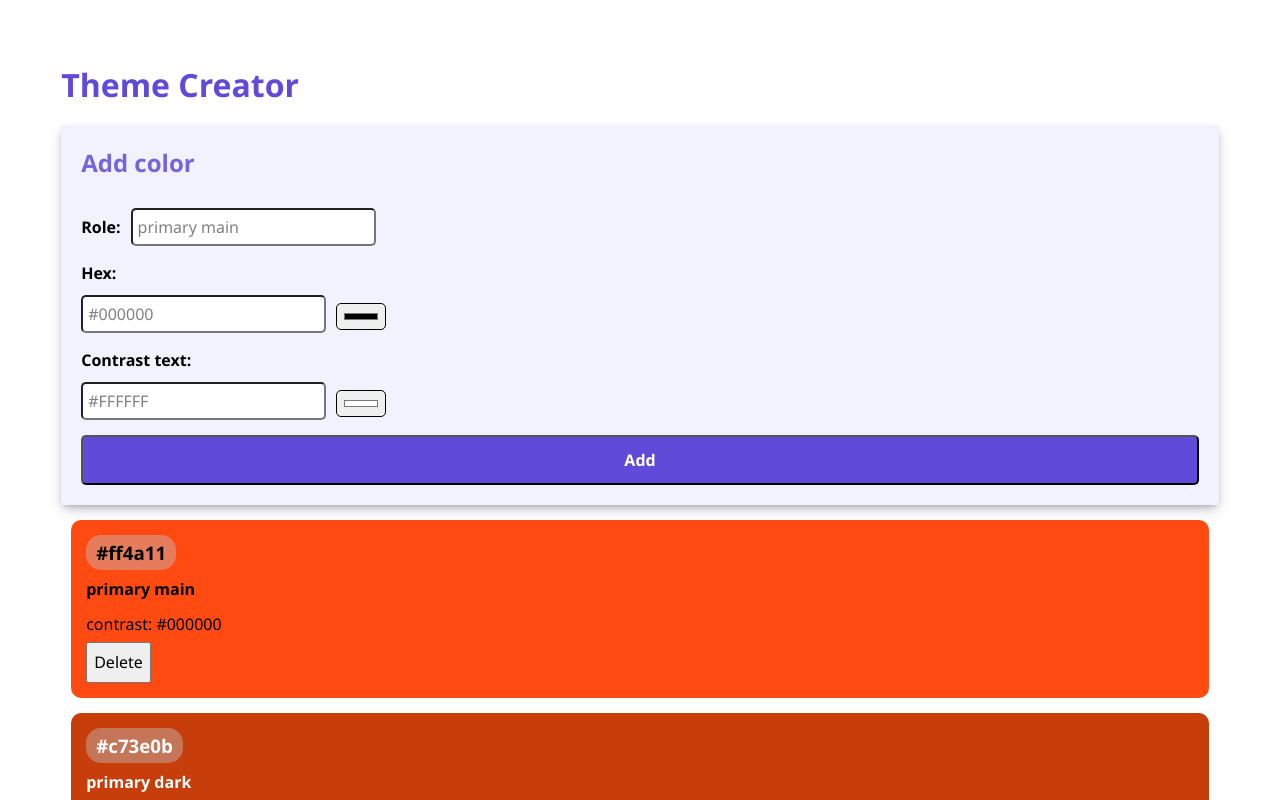
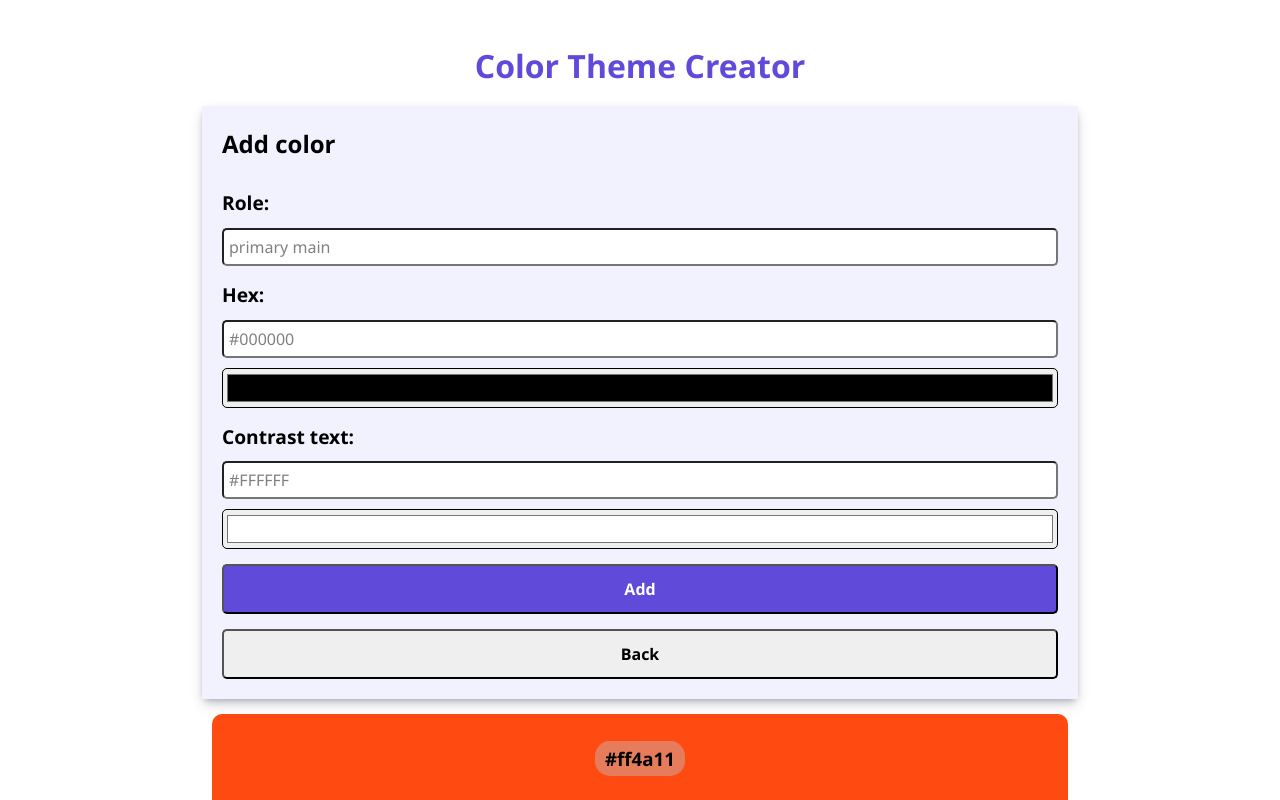
Before and after one commit to aliceverc/recap-project-4, a React (Vite) app: page / in a window 1280 px wide. Shown: the top 800 px of the page. Built offline with nearby package versions, Linux system fonts and the light colour scheme.

Commit message:
add changing to the files to solve issue #4

```diff
--- a/src/App.jsx
+++ b/src/App.jsx
@@ -26,20 +26,36 @@ function App() {
     );
   }
 
+  // replace the matching color with its updated version
+  function handleEditColor(updatedColor) {
+    setColors(
+      colors.map((color) =>
+        // if the ids match, swap in the edited object; otherwise leave untouched
+        color.id === updatedColor.id ? updatedColor : color
+      )
+    );
+  }
+
   return (
     <>
-      <h1>Theme Creator</h1>
+      <h1>Color Theme Creator</h1>
 
-      {/* pass the add-color callback into the form */}
-      <ColorForm onAddColor={handleAddColor} />
+      {/* unified form for adding colors: calls handleAddColor via onsave */}
+      <ColorForm onSave={handleAddColor} />
 
-      {/* If no colours remain, show a friendly prompt; otherwise render the palette */}
+      {/* If no colors remain, show a friendly prompt; otherwise render the palette */}
       {colors.length === 0 ? (
         <p>Your theme is empty. Add some colours to get started!</p>
       ) : (
         colors.map((color) => {
           return (
-            <Color key={color.id} color={color} onDelete={handleDeleteColor} />
+            <Color
+              key={color.id}
+              color={color}
+              onDelete={handleDeleteColor}
+              // pass the edit handler so each card can call back with its updated object
+              onSave={handleEditColor}
+            />
           );
         })
       )}
--- a/src/Components/Color/Color.css
+++ b/src/Components/Color/Color.css
@@ -2,7 +2,11 @@
   margin: 15px 10px;
   padding: 15px;
   border-radius: 10px;
-  line-height: 35px;
+  line-height: 60px;
+  text-align: center;
+}
+.color-card h4 {
+  text-align: left;
 }
 
 .color-card-headline {
@@ -18,3 +22,26 @@
   border: 2px solid rgba(197, 192, 192, 0.436);
   margin-right: 10px;
 }
+
+.update_buttons {
+  width: 100%;
+  height: 50px;
+  font-weight: 800;
+  font-size: 1em;
+  border-radius: 5px;
+  margin-bottom: 5px;
+  line-height: 30px;
+}
+.edit {
+  background-color: var(--violet);
+  color: #fff;
+}
+.edit:hover {
+  cursor: pointer;
+  background-color: var(--lightviolet);
+}
+.delete:hover {
+  cursor: pointer;
+  background-color: var(--violet);
+  color: #fff;
+}
--- a/src/Components/Color/Color.jsx
+++ b/src/Components/Color/Color.jsx
@@ -1,9 +1,13 @@
+import { ColorForm } from "../ColorForm/ColorForm";
 import "./Color.css";
 import { useState } from "react";
 
-export default function Color({ color, onDelete }) {
+// a single color card: shows color info, plus Delete or Edit flows
+export default function Color({ color, onDelete, onSave }) {
+  // confirmation state for the Delete flow
   const [isConfirming, setIsConfirming] = useState(false);
-  console.log(isConfirming);
+  // edit state for swapping into the inline edit form
+  const [isEditing, setIsEditing] = useState(false);
 
   return (
     <div
@@ -13,11 +17,31 @@ export default function Color({ color, onDelete }) {
         color: color.contrastText,
       }}
     >
+      {isEditing ? (
+        // form inside the Edit mode: prefilled with default values and wired to save or cancel
+        <ColorForm
+          initialRole={color.role}
+          initialHex={color.hex}
+          initialContrastText={color.contrastText}
+          onSave={(updated) => onSave({ ...updated, id: color.id })}
+          onCancel={() => setIsEditing(false)}
+        />
+      ) : (
+        <>
+          {/* normal Display moda */}
           <h3 className="color-card-headline">{color.hex}</h3>
-      <h4>{color.role}</h4>
+          <h3>{color.role}</h3>
           <p>contrast: {color.contrastText}</p>
 
-      {/* Confirmation prompt */}
+          {/* enter Edit mode */}
+          <button
+            className="update_buttons edit"
+            onClick={() => setIsEditing(true)}
+          >
+            Edit
+          </button>
+
+          {/* Confirmation flow */}
           {isConfirming ? (
             <>
               <h4 className="color-card-highlight">
@@ -30,7 +54,14 @@ export default function Color({ color, onDelete }) {
             </>
           ) : (
             // Initial state: show a Delete button that enters confirm mode
-        <button onClick={() => setIsConfirming(true)}>Delete</button>
+            <button
+              className="update_buttons delete"
+              onClick={() => setIsConfirming(true)}
+            >
+              Delete
+            </button>
+          )}
+        </>
       )}
     </div>
   );
--- a/src/Components/ColorForm/ColorForm.css
+++ b/src/Components/ColorForm/ColorForm.css
@@ -11,19 +11,31 @@
 }
 
 .input_field {
-  margin-left: 10px;
   padding: 5px;
   color: gray;
   border-radius: 5px;
   font-weight: 400;
+  width: 100%;
 }
 
-.input_field_hex {
+.input_text_hex {
   padding: 5px;
   margin-top: 10px;
   border-radius: 5px;
   color: gray;
   font-weight: 400;
+  width: 100%;
+}
+
+.input_field_hex {
+  margin-top: 10px;
+  border-radius: 5px;
+  font-weight: 400;
+  width: 100%;
+  height: 40px;
+}
+.input_field_hex:hover {
+  cursor: pointer;
 }
 
 .add_button {
@@ -34,8 +46,23 @@
   font-weight: 800;
   font-size: 1em;
   border-radius: 5px;
+  line-height: 30px;
 }
 .add_button:hover {
   cursor: pointer;
   background-color: var(--lightviolet);
 }
+
+.cancel_button {
+  width: 100%;
+  height: 50px;
+  font-weight: 800;
+  font-size: 1em;
+  border-radius: 5px;
+  line-height: 30px;
+}
+.cancel_button:hover {
+  cursor: pointer;
+  background-color: var(--lightviolet);
+  color: #fff;
+}
--- a/src/Components/ColorForm/ColorForm.jsx
+++ b/src/Components/ColorForm/ColorForm.jsx
@@ -4,17 +4,23 @@ import { ContrastText } from "../ContrastText/ContrastText";
 import { nanoid } from "nanoid";
 import "./ColorForm.css";
 
-// ColorForm.jsx
 // A controlled form that collects role, hex and contrastText for a new theme colour
-export function ColorForm({ onAddColor }) {
+export function ColorForm({
+  initialRole = "primary main",
+  initialHex = "#000000",
+  initialContrastText = "#FFFFFF",
+  onSave,
+  onCancel,
+}) {
   // use the useState hook to call an object with default values 'role', 'hex' and 'contrastText'
   // assign the 'role' value inside the <input> tag of the 'role' text-field > {formValues.role}
   const [formValues, setFormValues] = useState({
-    role: "primary main",
-    hex: "#000000",
-    contrastText: "#FFFFFF",
+    role: initialRole,
+    hex: initialHex,
+    contrastText: initialContrastText,
   });
 
+  // when the form is submitted, build a complete color object and call onDave
   const handleSubmit = (event) => {
     event.preventDefault(); // stop full-page reload
 
@@ -26,9 +32,9 @@ export function ColorForm({ onAddColor }) {
     console.log(newColor);
 
     // tell the parent component
-    onAddColor(newColor);
+    onSave(newColor);
 
-    // clear the form for the next entry
+    // reset back to defaults when used ad an Add form
     setFormValues({
       role: "primary main",
       hex: "#000000",
@@ -44,9 +50,10 @@ export function ColorForm({ onAddColor }) {
         {/* return fields to sensible defaults so the user can add another coour quickly */}
         <h2>Add color</h2>
         <label htmlFor="role-input">
-          Role:
+          {/* Role input */}
+          <h4>Role:</h4>
           <input
-            className="input_field"
+            className="input_field input_text_hex"
             id="role-input"
             type="text"
             name="role"
@@ -62,8 +69,9 @@ export function ColorForm({ onAddColor }) {
             }}
           ></input>
         </label>
+        {/* Hex input pair */}
         <label>
-          Hex:
+          <h4>Hex:</h4>
           {/* pass the current hex from state; when child reports a change, copy existing state and overwrite hex only */}
           <ColorInput
             value={formValues.hex}
@@ -75,8 +83,9 @@ export function ColorForm({ onAddColor }) {
             }
           />
         </label>
+        {/* Contrast text input pair */}
         <label>
-          Contrast text:
+          <h4>Contrast text:</h4>
           {/* pass the current hex from state; when child reports a change, copy existing state and overwrite hex only */}
           <ContrastText
             value={formValues.contrastText}
@@ -88,8 +97,13 @@ export function ColorForm({ onAddColor }) {
             }
           />
         </label>
+        {/* Submit and Cancel buttons */}
         <button className="add_button" type="submit">
           Add
+        </button>
+        {/* Cancel only appears in the Edit mode; calls onCancel to exit without saving */}
+        <button className="cancel_button" type="button" onClick={onCancel}>
+          Back
         </button>
       </form>
     </>
--- a/src/Components/ColorInput/ColorInput.jsx
+++ b/src/Components/ColorInput/ColorInput.jsx
@@ -7,13 +7,13 @@ export function ColorInput({ value, onChange }) {
       <label>
         {/* two inputs share the same 'value' so they stay in sync */}
         <input
-          className="input_field_hex"
+          className="input_text_hex"
           type="text"
           value={value}
           onChange={(event) => onChange(event.target.value)}
         ></input>
         <input
-          className="input_field"
+          className="input_field_hex"
           type="color"
           value={value}
           onChange={(event) =>
--- a/src/Components/ContrastText/ContrastText.jsx
+++ b/src/Components/ContrastText/ContrastText.jsx
@@ -3,13 +3,13 @@ export function ContrastText({ value, onChange }) {
     <div>
       <label>
         <input
-          className="input_field_hex"
+          className="input_text_hex"
           type="text"
           value={value}
           onChange={(event) => onChange(event.target.value)}
         ></input>
         <input
-          className="input_field"
+          className="input_field_hex"
           type="color"
           value={value}
           onChange={(event) => onChange(event.target.value)}
--- a/src/index.css
+++ b/src/index.css
@@ -23,7 +23,9 @@ https://www.joshwcomeau.com/css/custom-css-reset/
 body {
   line-height: 1.5;
   -webkit-font-smoothing: antialiased;
-  margin: 4%;
+
+  margin: 0 auto;
+  width: 70%;
 }
 /*
   5. Improve media defaults
@@ -60,10 +62,14 @@ h6 {
 h1 {
   color: var(--violet);
   margin-bottom: 0.5em;
+  text-align:center;
+  margin-top: 1em;
 }
 h2 {
-  color: var(--lightviolet);
   margin-bottom: 0.5em;
+}
+h4 {
+  font-size: 1.2em;
 }
 /*
   8. Create a root stacking context
```
Also changed, not shown: 1 other file (tests, documents, lock files or other folders). Lines whose indentation alone changed are shown as unchanged.
